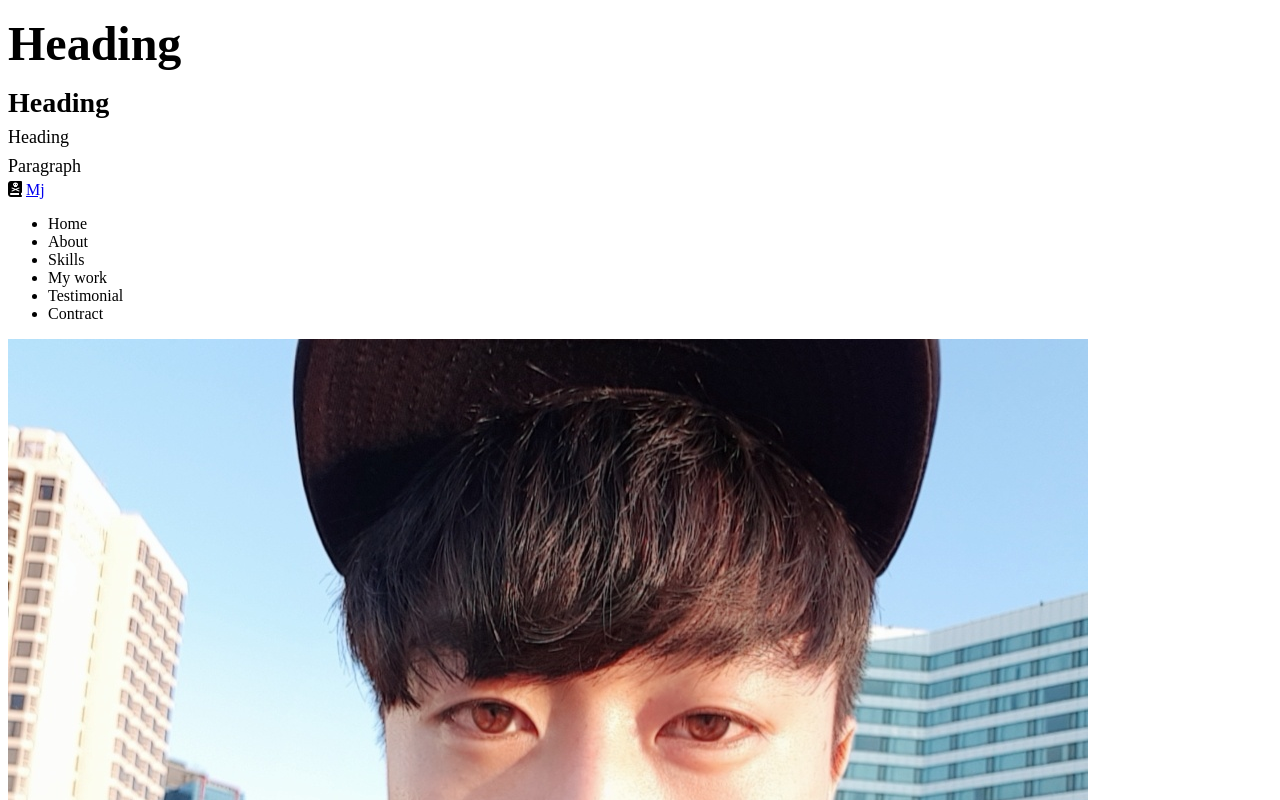
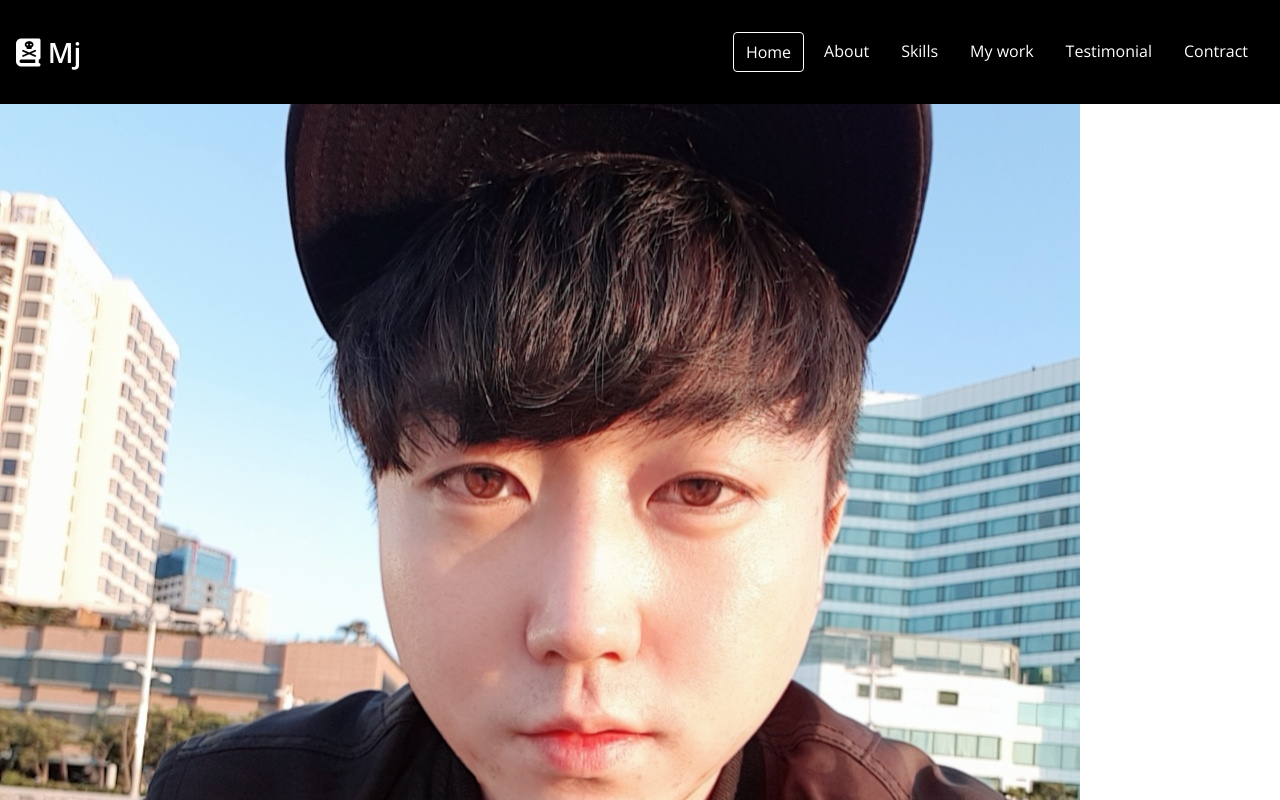
Before and after one commit to joonseosa/Portfolio, a plain HTML site: page index.html in a window 1280 px wide. Shown: the top 800 px of the page. Drawn offline with nearby package versions, Linux system fonts and the light colour scheme.

Commit message:
CSS: Navbar
네비게이션 바 css

```diff
--- a/index.html
+++ b/index.html
@@ -21,10 +21,6 @@
     <script src="main.js" defer></script>
   </head>
   <body>
-    <h1>Heading</h1>
-    <h2>Heading</h2>
-    <h3>Heading</h3>
-    <p>Paragraph</p>
     <!-- section을 나눠서 구성하기  -->
     <!-- navbar  -->
     <nav id="navbar">
@@ -34,7 +30,7 @@
       </div>
       <div>
         <ul class="navbar__menu">
-          <li class="navbar__menu__item">Home</li>
+          <li class="navbar__menu__item active">Home</li>
           <li class="navbar__menu__item">About</li>
           <li class="navbar__menu__item">Skills</li>
           <li class="navbar__menu__item">My work</li>
@@ -49,7 +45,7 @@
       <img src="imgs/profile.jpg" alt="" class="home__avatar" />
       <h1>
         Hello,<br />
-        I'm Pirates Developer
+        I'm Developer
       </h1>
       <h2 class="home__description">Front-end Developer</h2>
       <button class="home__contact">Contact Me</button>
--- a/style.css
+++ b/style.css
@@ -26,6 +26,9 @@
   --weight-bold: 700;
   --weight-semi-bold: 600;
   --weight-regular: 400;
+
+  /* Size */
+  --size-border-radius: 4px;
 }
 
 /* Universal tags 태그 공통 설정 */
@@ -34,6 +37,21 @@
   box-sizing: border-box;
 }
 
+body {
+  font-family: "Open Sans", sans-serif;
+  margin: 0;
+  cursor: default;
+}
+
+a {
+  text-decoration: none;
+  color: var(--color-white);
+}
+
+ul {
+  list-style: none;
+  padding-left: 0;
+}
 /* Typography */
 h1 {
   font-size: var(--font-large);
@@ -62,3 +80,38 @@ p {
   color: var(--color-black);
   margin: 4px 0;
 }
+
+/* NavBar */
+#navbar {
+  display: flex;
+  justify-content: space-between;
+  background-color: var(--color-black);
+  align-items: center;
+  color: var(--color-white);
+  padding: 16px;
+}
+
+.navbar__menu {
+  display: flex;
+}
+
+.navbar__logo {
+  font-size: var(--font-medium);
+  font-weight: var(--weight-semi-bold);
+}
+
+.navbar__menu__item {
+  padding: 8px 12px;
+  margin: 0 4px;
+  cursor: pointer;
+  border-radius: var(--size-border-radius);
+}
+
+.navbar__menu__item.active {
+  border: 1px solid white;
+}
+
+.navbar__menu__item:hover {
+  background-color: var(--color-dark-white);
+  border-radius: var(--size-border-radius);
+}
```
